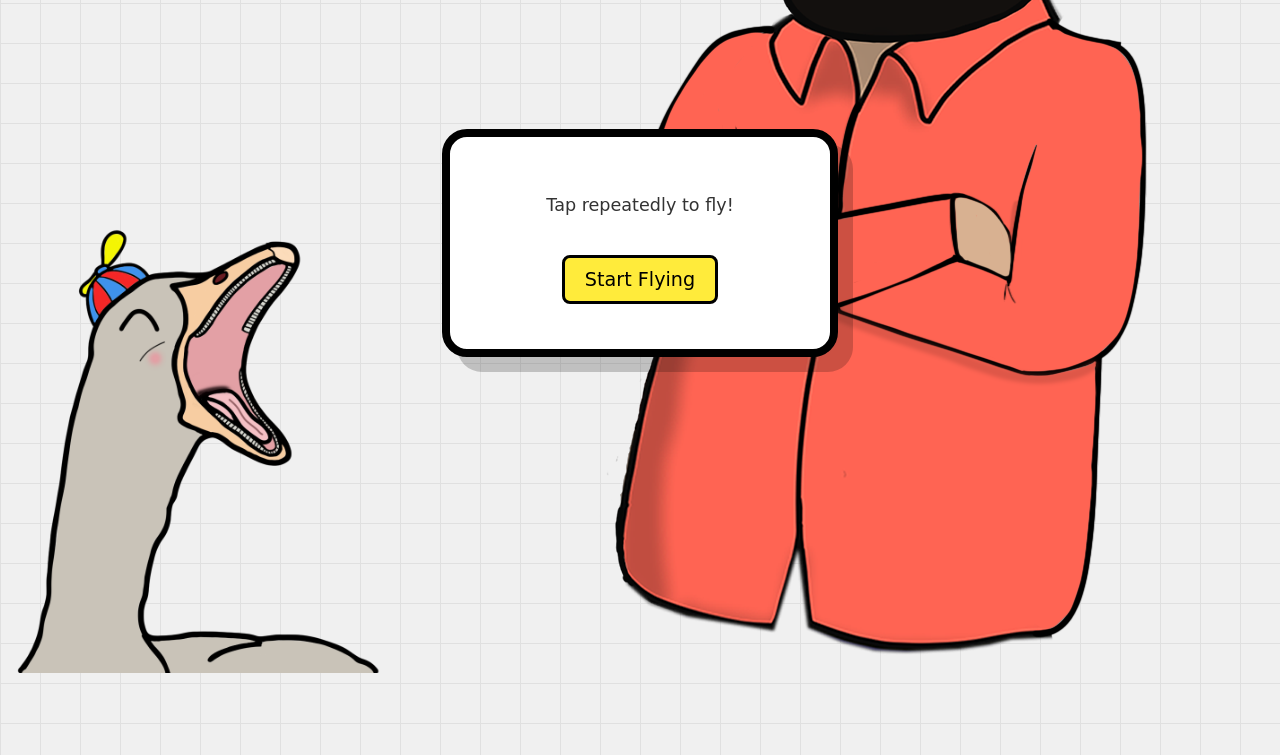
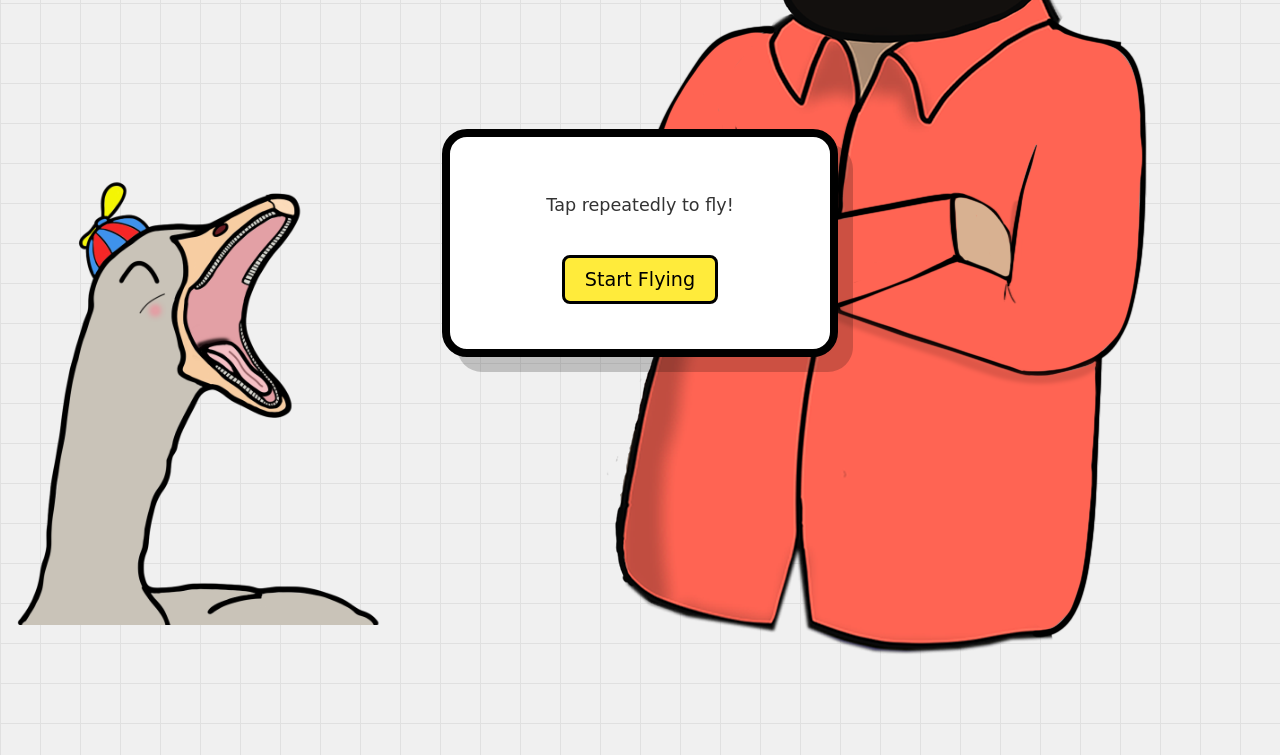
Before and after one commit to NoctoNugget95/Silly-Goose-Chase-Game, a plain HTML site: page index.html in a window 1280 px wide. Shown: the part 157-912 px from the top of the page. Drawn offline with Linux system fonts and the light colour scheme; a web font is replaced by a local one.

Commit message:
Update index.html

```diff
--- a/index.html
+++ b/index.html
@@ -137,7 +137,7 @@
             left: 0;
 
             /* Sink it slightly */
-            bottom: -1vh;
+            bottom: 5vh;
 
             /* Make it a bit bigger */
             height: 55vh;
```
